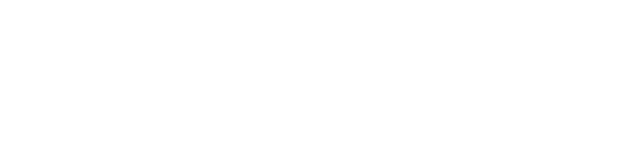
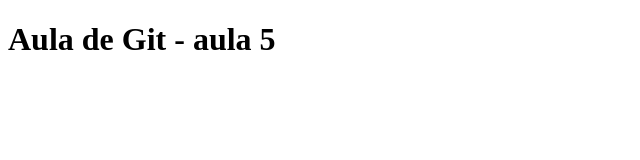
Before and after one commit to AndersoonDev/aula-cinco-git, a plain HTML site: page index.html in a window 1280 px wide. Shown: the whole page, without its empty margins (0-640 px from the left). Drawn offline with Linux system fonts and the light colour scheme.

Commit message:
alteração no index.html

```diff
--- a/index.html
+++ b/index.html
@@ -6,6 +6,6 @@
   <title>Aula de git</title>
 </head>
 <body>
-
+  <h1>Aula de Git - aula 5</h1>
 </body>
 </html>
```
